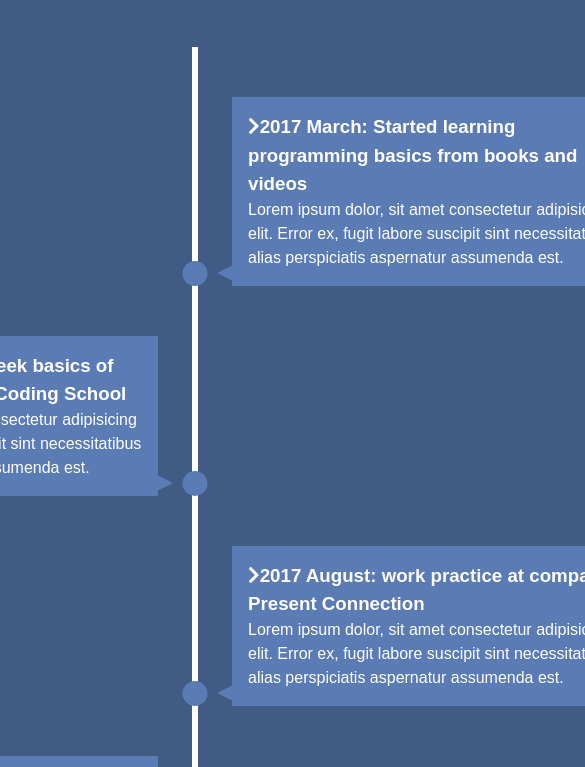
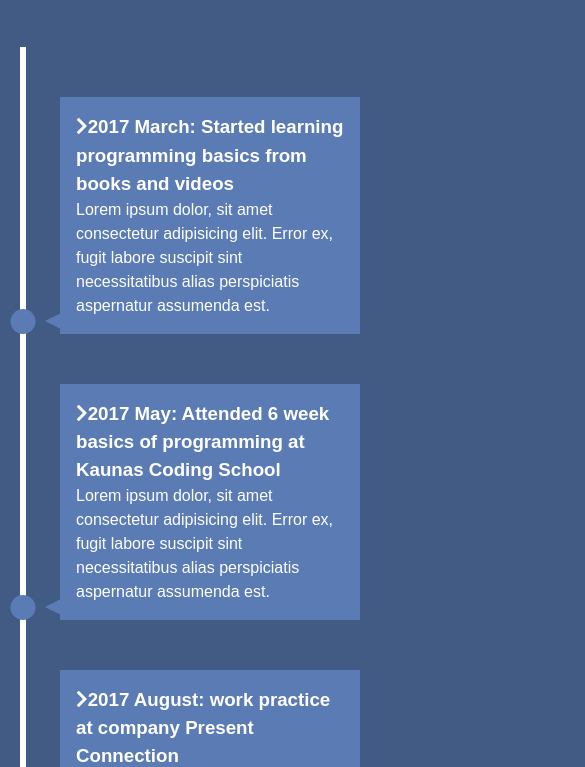
Before and after one commit to pjblitz86/HTML_CSS_Sandbox, a plain HTML site: page knowledge_timeline/index.html in a window 390 px wide. Shown: the part 269-1036 px from the top of the page, 585 px wide, since content can reach past the window. Drawn offline with Linux system fonts and the light colour scheme.

Commit message:
responsive media queries

```diff
--- a/knowledge_timeline/style.css
+++ b/knowledge_timeline/style.css
@@ -105,3 +105,32 @@ h1 {
   border-width: 8px 0 8px 16px;
   border-color: transparent transparent transparent var(--secondary-color);
 }
+
+@media (max-width: 900px) {
+  #timeline ul li div {
+    width: 250px;
+  }
+
+  #timeline ul li:nth-child(even) div {
+    left: -284px;
+  }
+}
+
+@media (max-width: 600px) {
+  #timeline ul li {
+    margin-left: 20px;
+  }
+
+  #timeline ul li div {
+    width: calc(100vw - 90px);
+  }
+
+  #timeline ul li:nth-child(even) div {
+    left: 40px;
+  }
+  #timeline ul li:nth-child(even) div::before {
+    left: -15px;
+    border-width: 8px 16px 8px 0;
+    border-color: transparent var(--secondary-color) transparent transparent;
+  }
+}
```
